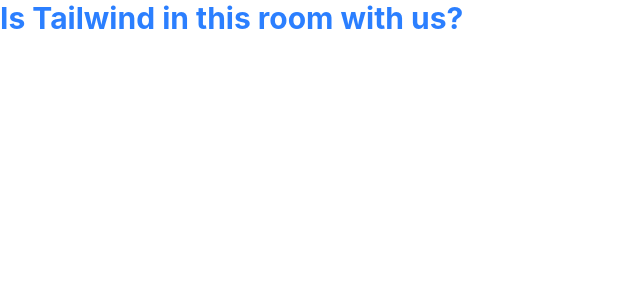
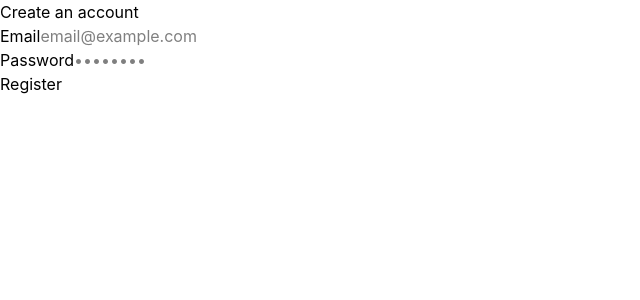
Before and after one commit to mmazzet/movie-match-app, a React (Vite) app in the folder frontend/: page /register in a window 1280 px wide. Shown: the top 300 px of the page, without its empty margins (0-640 px from the left). Built offline with nearby package versions, Linux system fonts and the light colour scheme; no server answers.

Commit message:
Add register page with form, validation and backend connection

```diff
--- a/frontend/src/App.tsx
+++ b/frontend/src/App.tsx
@@ -1,8 +1,13 @@
+import { BrowserRouter, Routes, Route } from "react-router-dom"
+import RegisterPage from "./pages/RegisterPage"
+
 function App() {
   return (
-    <div className="text-3xl font-bold text-blue-500">
-      Is Tailwind in this room with us?
-    </div>
+    <BrowserRouter>
+      <Routes>
+        <Route path="/register" element={<RegisterPage />} />
+      </Routes>
+    </BrowserRouter>
   )
 }
 
--- /dev/null
+++ b/frontend/src/pages/RegisterPage.tsx
@@ -0,0 +1,62 @@
+import { useState } from 'react'
+import { useNavigate } from 'react-router-dom'
+import { register } from '../services/authService'
+
+function RegisterPage() {
+  const navigate = useNavigate()
+  const [email, setEmail] = useState('')
+  const [password, setPassword] = useState('')
+  const [error, setError] = useState('')
+  const [loading, setLoading] = useState(false)
+
+  const handleSubmit = async (e: React.SubmitEvent) => {
+    e.preventDefault()
+    setError('')
+    setLoading(true)
+
+    try {
+      const user = await register({ email, password })
+      console.log('Registration successful!', user)
+      navigate('/login')
+    } catch {
+      setError('Registration failed. Please try again.')
+    } finally {
+      setLoading(false)
+    }
+  }
+
+  return (
+    <div>
+      <h1>Create an account</h1>
+      {error && <p>{error}</p>}
+      <form onSubmit={handleSubmit}>
+        <div>
+          <label>Email</label>
+          <input
+            type="email"
+            placeholder="email@example.com"
+            value={email}
+            onChange={(e) => setEmail(e.target.value)}
+            required
+          />
+        </div>
+        <div>
+          <label>Password</label>
+          <input
+            type="password"
+            placeholder="••••••••"
+            value={password}
+            onChange={(e) => setPassword(e.target.value)}
+            required
+          />
+        </div>
+
+        <button type="submit" disabled={loading}>
+          {loading ? 'Creating account...' : 'Register'}
+        </button>
+      </form>
+    </div>
+  )
+}
+
+export default RegisterPage
--- /dev/null
+++ b/frontend/src/services/authService.ts
@@ -0,0 +1,12 @@
+import api from './api'
+import type { AuthResponse, LoginCredentials, RegisterCredentials, User } from '../types/auth'
+
+export const register = async (credentials: RegisterCredentials): Promise<User> => {
+  const response = await api.post<User>('/auth/register', credentials)
+  return response.data
+}
+
+export const login = async (credentials: LoginCredentials): Promise<AuthResponse> => {
+  const response = await api.post<AuthResponse>('/auth/login', credentials)
+  return response.data
+}
```
